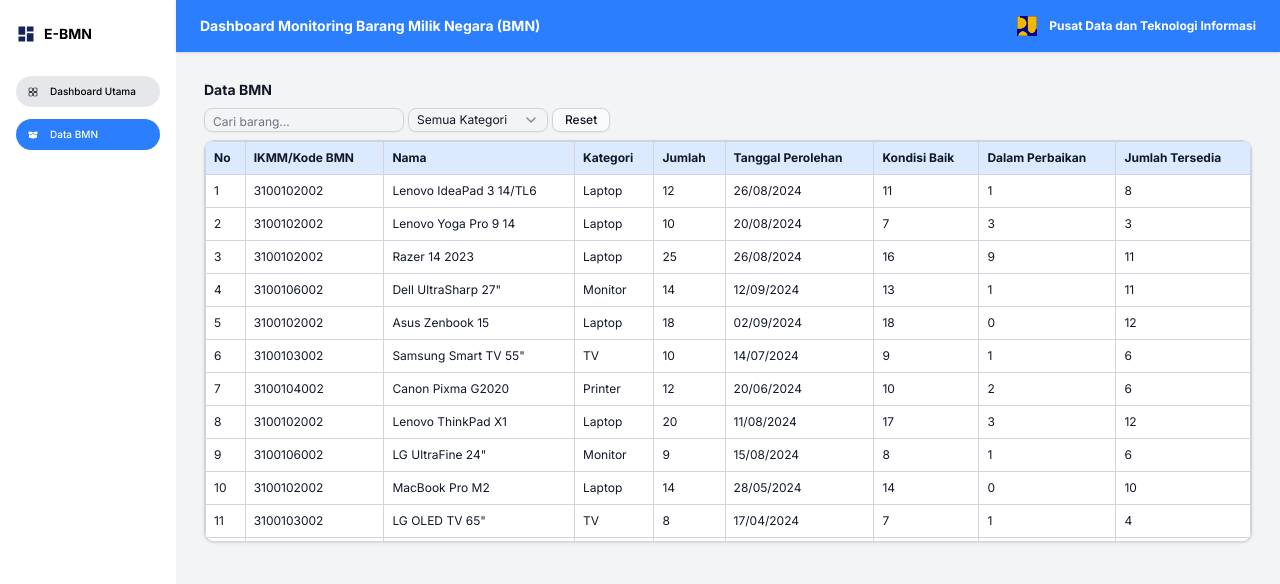
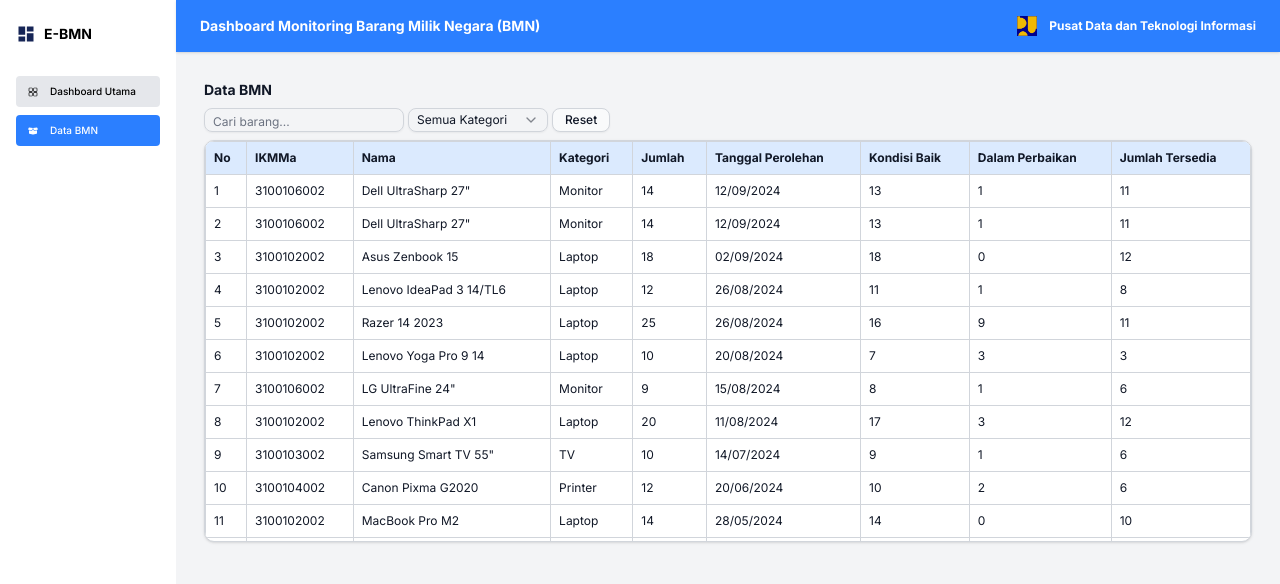
Before and after one commit to NayyaraMarshall/bmn-dashboard, a Next.js app: page /user/bmn in a window 1280 px wide. Shown: the top 584 px of the page. Built offline with nearby package versions, Linux system fonts and the light colour scheme.

Commit message:
implemented sorting data for each pages and added "add" button

```diff
--- a/app/admin/bmn/page.tsx
+++ b/app/admin/bmn/page.tsx
@@ -3,8 +3,8 @@
 import { useState } from "react";
 import { Input } from "@/components/ui/input";
 import { Button } from "@/components/ui/button";
-import {Select, SelectContent, SelectItem, SelectTrigger,SelectValue} from "@/components/ui/select";
-import { MdDeleteOutline, MdOutlineModeEdit  } from "react-icons/md";
+import { Select, SelectContent, SelectItem, SelectTrigger, SelectValue } from "@/components/ui/select";
+import { MdDeleteOutline, MdOutlineModeEdit } from "react-icons/md";
 
 import { dataBMN } from "@/data/dataBMN";
 
@@ -12,17 +12,33 @@
   const [search, setSearch] = useState("");
   const [kategori, setKategori] = useState("all");
 
-  const filteredData = dataBMN.filter((item) => {
+  // Sort
+  const sortedData = [...dataBMN].sort((a, b) => {
+    const [dayA, monthA, yearA] = a.tanggalPerolehan.split("/");
+    const [dayB, monthB, yearB] = b.tanggalPerolehan.split("/");
+
+    const dateA = new Date(`${yearA}-${monthA}-${dayA}`);
+    const dateB = new Date(`${yearB}-${monthB}-${dayB}`);
+
+    return dateB.getTime() - dateA.getTime(); // terbaru di atas
+  });
+
+  // Filter
+  const filteredData = sortedData.filter((item) => {
     const matchSearch = item.namaBarang.toLowerCase().includes(search.toLowerCase());
     const matchKategori = kategori === "all" || item.kategori === kategori;
     return matchSearch && matchKategori;
   });
 
   return (
-    <div className="p-1 space-y-2">
+    <div className="p-2 space-y-2">
       {/* Header */}
-  <h1 className="pt-0 pb-0 text-sm font-bold">Data BMN</h1>
+      <h1 className="pt-0 pb-0 text-xs font-bold">Data BMN</h1>
 
+      {/* Search + Filter + Reset + Add */}
+      <div className="flex items-center justify-between">
+
+        {/* Search, Filter, Reset */}
         <div className="flex flex-wrap items-center gap-1">
           {/* Search */}
           <Input
@@ -54,13 +70,25 @@
               setSearch("");
               setKategori("all");
             }}
-    >Reset
+          >
+            Reset
           </Button>
         </div>
 
+        {/* Add Button */}
+        <Button
+          variant="default"
+          className="cursor-pointer text-xs h-[24px] px-3 bg-blue-600 hover:bg-blue-700 text-white"
+          onClick={() => console.log("Tambah BMN")}
+        >
+          + Add
+        </Button>
+      </div>
+
+
       {/* Table */}
       <div className="bg-white pb-0 rounded-lg shadow border overflow-x-auto">
-        <div className="max-h-[400px] overflow-y-auto">
+        <div className="max-h-[400px] max-w-[1035px] overflow-y-auto">
           <table className="w-full text-xs border-collapse">
             <thead className="bg-blue-100 text-left sticky top-0 z-10">
               <tr>
@@ -90,16 +118,11 @@
                   <td className="border p-2">{item.kondisiBaik - item.dipinjam}</td>
                   <td className="border p-2 text-center">
                     {/* tombol edit */}
-                    <button
-                      className="cursor-pointer rounded bg-gray-300 p-1 text-gray-500 hover:text-white hover:bg-blue-600"
-                    >
+                    <button className="cursor-pointer rounded bg-gray-300 p-1 text-gray-500 hover:text-white hover:bg-blue-600">
                       <MdOutlineModeEdit className="text-lg" />
                     </button>
-
                     {/* tombol delete */}
-                    <button
-                      className="cursor-pointer rounded bg-gray-300 p-1 text-gray-500 hover:text-white hover:bg-red-600 mx-1"
-                    >
+                    <button className="cursor-pointer rounded bg-gray-300 p-1 text-gray-500 hover:text-white hover:bg-red-600 mx-1">
                       <MdDeleteOutline className="text-lg" />
                     </button>
                   </td>
--- a/app/admin/peminjaman/page.tsx
+++ b/app/admin/peminjaman/page.tsx
@@ -14,12 +14,23 @@
 
 import { dataPeminjaman } from "@/data/dataPeminjaman";
 
+function parseDateDMY(dateStr: string): Date {
+  const [day, month, year] = dateStr.split("/").map(Number);
+  return new Date(year, month - 1, day);
+}
+
+const sortedData = [...dataPeminjaman].sort((a, b) => {
+  const dateA = parseDateDMY(a.tanggalPinjam);
+  const dateB = parseDateDMY(b.tanggalPinjam);
+  return dateB.getTime() - dateA.getTime();
+});
+
 export default function DataPeminjamanAdminPage() {
   const [search, setSearch] = useState("");
   const [status, setStatus] = useState("all");
 
-  // filter data
-  const filteredData = dataPeminjaman.filter((item) => {
+  // Filter data setelah disortir
+  const filteredData = sortedData.filter((item) => {
     const matchSearch = item.namaPeminjam
       .toLowerCase()
       .includes(search.toLowerCase());
@@ -28,11 +39,14 @@
   });
 
   return (
-    <div className="p-1 space-y-2">
+    <div className="p-2 space-y-2">
       {/* Header */}
-      <h1 className="pt-0 pb-0 text-sm font-bold">Data Peminjaman</h1>
+      <h1 className="pt-0 pb-0 text-xs font-bold">Data Peminjaman</h1>
 
-      {/* Filter bar */}
+      {/* Search + Filter + Reset + Add */}
+      <div className="flex items-center justify-between">
+
+      {/* Search, Filter, Reset */}
       <div className="flex flex-wrap items-center gap-1">
         {/* Search */}
         <Input
@@ -70,29 +84,37 @@
           onClick={() => {
             setSearch("");
             setStatus("all");
-          }}
-        >
-          Reset
+          }}>Reset
+        </Button>
+        </div>
+
+        {/* Add Button */}
+        <Button
+          variant="default"
+          className="cursor-pointer text-xs h-[24px] px-3 bg-blue-600 hover:bg-blue-700 rounded-[1vw] text-white"
+          onClick={() => console.log("Tambah BMN")}
+        >+ Add
         </Button>
       </div>
 
       {/* Table */}
       <div className="bg-white pb-0 rounded-lg shadow border overflow-x-auto">
-        <div className="max-h-[400px] overflow-y-auto">
+        <div className="max-h-[400px] max-w-[1035px] overflow-y-auto">
           <table className="w-full text-xs border-collapse">
             <thead className="bg-blue-100 text-left sticky top-0 z-10">
               <tr>
                 <th className="border p-2">No</th>
-                <th className="border p-2">Nomor Peminjaman</th>
-                <th className="border p-2">Nama Peminjam</th>
-                <th className="border p-2">Status Pegawai</th>
-                <th className="border p-2">NIP</th>
+                <th className="border p-2 min-w-[135px]">Nomor Peminjaman</th>
+                <th className="border p-2 min-w-[120px]">Nama Peminjam</th>
+                <th className="border p-2 min-w-[110px]">Status Pegawai</th>
+                <th className="border p-2 min-w-[110px]">NIP</th>
                 <th className="border p-2">IKMM</th>
-                <th className="border p-2">Nama Barang</th>
+                <th className="border p-2 min-w-[110px]">Nama Barang</th>
+                <th className="border p-2">Kategori</th>
                 <th className="border p-2">Jumlah</th>
-                <th className="border p-2">Tanggal Pinjam</th>
-                <th className="border p-2">Tanggal Kembali</th>
-                <th className="border p-2">Keterangan</th>
+                <th className="border p-2 min-w-[110px]">Tanggal Pinjam</th>
+                <th className="border p-2 min-w-[115px]">Tanggal Kembali</th>
+                <th className="border p-2 min-w-[120px]">Keterangan</th>
                 <th className="border p-2">Status</th>
                 <th className="border p-2 text-center">Action</th>
               </tr>
@@ -107,6 +129,7 @@
                   <td className="border p-2">{item.nip}</td>
                   <td className="border p-2">{item.ikmm}</td>
                   <td className="border p-2">{item.namaBarang}</td>
+                  <td className="border p-2">{item.kategori}</td>
                   <td className="border p-2">{item.jumlahPinjam}</td>
                   <td className="border p-2">{item.tanggalPinjam}</td>
                   <td className="border p-2">
--- a/app/user/bmn/page.tsx
+++ b/app/user/bmn/page.tsx
@@ -3,7 +3,7 @@
 import { useState } from "react";
 import { Input } from "@/components/ui/input";
 import { Button } from "@/components/ui/button";
-import {Select, SelectContent, SelectItem, SelectTrigger,SelectValue} from "@/components/ui/select";
+import { Select, SelectContent, SelectItem, SelectTrigger, SelectValue } from "@/components/ui/select";
 
 import { dataBMN } from "@/data/dataBMN";
 
@@ -11,7 +11,18 @@
   const [search, setSearch] = useState("");
   const [kategori, setKategori] = useState("all");
 
-  const filteredData = dataBMN.filter((item) => {
+  // 🔹 Urutkan data dulu berdasarkan tanggalPerolehan terbaru
+  const sortedData = [...dataBMN].sort((a, b) => {
+    const [dayA, monthA, yearA] = a.tanggalPerolehan.split("/");
+    const [dayB, monthB, yearB] = b.tanggalPerolehan.split("/");
+
+    const dateA = new Date(`${yearA}-${monthA}-${dayA}`);
+    const dateB = new Date(`${yearB}-${monthB}-${dayB}`);
+
+    return dateB.getTime() - dateA.getTime();
+  });
+
+  const filteredData = sortedData.filter((item) => {
     const matchSearch = item.namaBarang.toLowerCase().includes(search.toLowerCase());
     const matchKategori = kategori === "all" || item.kategori === kategori;
     return matchSearch && matchKategori;
@@ -53,10 +64,11 @@
             setSearch("");
             setKategori("all");
           }}
-    >Reset
+        >
+          Reset
         </Button>
+      </div>
 
-  </div>
       {/* Table */}
       <div className="bg-white pb-0 rounded-lg shadow border overflow-x-auto">
         <div className="max-h-[400px] overflow-y-auto">
@@ -64,7 +76,7 @@
             <thead className="bg-blue-100 text-left sticky top-0 z-10">
               <tr>
                 <th className="border p-2">No</th>
-                <th className="border p-2">IKMM/Kode BMN</th>
+                <th className="border p-2">IKMMa</th>
                 <th className="border p-2">Nama</th>
                 <th className="border p-2">Kategori</th>
                 <th className="border p-2">Jumlah</th>
--- a/components/Sidebar.tsx
+++ b/components/Sidebar.tsx
@@ -35,7 +35,7 @@
               <li key={item.href}>
                 <Link
                   href={item.href}
-                  className={`text-[10px] mb-3 flex font-medium items-center gap-3 block py-2 px-3 rounded-[2vw] transition-colors ${
+                  className={`text-[10px] mb-2 flex font-medium items-center gap-3 block py-2 px-3 rounded transition-colors ${
                     pathname === item.href
                       ? activeColor
                       : "bg-gray-200 " + hoverColor
--- a/data/dataPeminjaman.ts
+++ b/data/dataPeminjaman.ts
@@ -1,19 +1,3 @@
-export type Peminjaman = {
-  idPeminjaman: number;
-  nomorPeminjaman: string;
-  namaPeminjam: string;
-  statusPegawai: string;
-  nip: string;
-  ikmm: number;
-  namaBarang: string;
-  jumlahPinjam: number;
-  tanggalPinjam: string;
-  tanggalKembali: string | null;
-  tujuan: string;
-  keterangan: string;
-  statusPeminjaman: string;
-};
-
 export const dataPeminjaman = [
   {
     idPeminjaman: 1,
@@ -23,21 +7,23 @@
     nip: "112345678909876543",
     ikmm: 3100102002,
     namaBarang: "Lenovo IdeaPad 3 14/TL6",
+    kategori: "Laptop",
     jumlahPinjam: 1,
     tanggalPinjam: "19/08/2025",
     tanggalKembali: null,
     tujuan: "Operasional Kantor",
-    keterangan: "Paket: Laptop + Charger",
+    keterangan: "Laptop + Charger",
     statusPeminjaman: "Aktif",
   },
   {
     idPeminjaman: 2,
     nomorPeminjaman: "71/BDI-TB/I/2024",
     namaPeminjam: "Andi Pratama",
-    statusPegawai: "Pegawai Tetap",
+    statusPegawai: "PNS",
     nip: "198765432109876543",
     ikmm: 3100103002,
     namaBarang: "Samsung Smart TV 55\"",
+    kategori: "TV",
     jumlahPinjam: 1,
     tanggalPinjam: "21/08/2025",
     tanggalKembali: null,
@@ -49,10 +35,11 @@
     idPeminjaman: 3,
     nomorPeminjaman: "72/BDI-TB/I/2024",
     namaPeminjam: "Budi Santoso",
-    statusPegawai: "Magang",
+    statusPegawai: "PPPK",
     nip: "212345678901234567",
     ikmm: 3100104002,
     namaBarang: "Canon Pixma G2020",
+    kategori: "Printer",
     jumlahPinjam: 1,
     tanggalPinjam: "10/07/2025",
     tanggalKembali: "12/07/2025",
@@ -64,10 +51,11 @@
     idPeminjaman: 4,
     nomorPeminjaman: "73/BDI-TB/I/2024",
     namaPeminjam: "Clara Wijaya",
-    statusPegawai: "Pegawai Kontrak",
+    statusPegawai: "KI",
     nip: "323456789012345678",
     ikmm: 3100105002,
     namaBarang: "Epson EB-X41",
+    kategori: "Proyektor",
     jumlahPinjam: 2,
     tanggalPinjam: "05/08/2025",
     tanggalKembali: null,
@@ -79,30 +67,32 @@
     idPeminjaman: 5,
     nomorPeminjaman: "74/BDI-TB/I/2024",
     namaPeminjam: "Dewi Anggraini",
-    statusPegawai: "Pegawai Tetap",
+    statusPegawai: "PNS",
     nip: "434567890123456789",
     ikmm: 3100102002,
     namaBarang: "MacBook Pro M2",
+    kategori: "Laptop",
     jumlahPinjam: 1,
     tanggalPinjam: "15/07/2025",
     tanggalKembali: "20/07/2025",
     tujuan: "Pembuatan Laporan",
-    keterangan: "Laptop lengkap tas",
+    keterangan: "Laptop + tas",
     statusPeminjaman: "Selesai",
   },
   {
     idPeminjaman: 6,
     nomorPeminjaman: "75/BDI-TB/I/2024",
     namaPeminjam: "Eka Saputra",
-    statusPegawai: "Pegawai Tetap",
+    statusPegawai: "PNS",
     nip: "545678901234567890",
     ikmm: 3100102002,
     namaBarang: "Asus Zenbook 15",
+    kategori: "Laptop",
     jumlahPinjam: 1,
     tanggalPinjam: "01/08/2025",
     tanggalKembali: null,
     tujuan: "Operasional Proyek",
-    keterangan: "Laptop dengan charger",
+    keterangan: "Laptop + charger",
     statusPeminjaman: "Aktif",
   },
   {
@@ -113,6 +103,7 @@
     nip: "656789012345678901",
     ikmm: 3100102002,
     namaBarang: "Razer 14 2023",
+    kategori: "Laptop",
     jumlahPinjam: 1,
     tanggalPinjam: "28/06/2025",
     tanggalKembali: "02/07/2025",
@@ -124,10 +115,11 @@
     idPeminjaman: 8,
     nomorPeminjaman: "77/BDI-TB/I/2024",
     namaPeminjam: "Gita Maharani",
-    statusPegawai: "Pegawai Kontrak",
+    statusPegawai: "KI",
     nip: "767890123456789012",
     ikmm: 3100104002,
     namaBarang: "HP LaserJet Pro M15",
+    kategori: "Printer",
     jumlahPinjam: 1,
     tanggalPinjam: "02/09/2025",
     tanggalKembali: null,
@@ -139,10 +131,11 @@
     idPeminjaman: 9,
     nomorPeminjaman: "78/BDI-TB/I/2024",
     namaPeminjam: "Hari Prasetyo",
-    statusPegawai: "Pegawai Tetap",
+    statusPegawai: "PPPK",
     nip: "878901234567890123",
     ikmm: 3100103002,
     namaBarang: "LG OLED TV 65\"",
+    kategori: "TV",
     jumlahPinjam: 1,
     tanggalPinjam: "30/07/2025",
     tanggalKembali: "01/08/2025",
@@ -154,10 +147,11 @@
     idPeminjaman: 10,
     nomorPeminjaman: "79/BDI-TB/I/2024",
     namaPeminjam: "Indah Permata",
-    statusPegawai: "Pegawai Tetap",
+    statusPegawai: "PNS",
     nip: "989012345678901234",
     ikmm: 3100105002,
     namaBarang: "BenQ MW535",
+    kategori: "Proyektor",
     jumlahPinjam: 1,
     tanggalPinjam: "25/08/2025",
     tanggalKembali: null,
@@ -173,6 +167,7 @@
     nip: "090123456789012345",
     ikmm: 3100102002,
     namaBarang: "Lenovo ThinkPad X1",
+    kategori: "Laptop",
     jumlahPinjam: 1,
     tanggalPinjam: "10/08/2025",
     tanggalKembali: "12/08/2025",
@@ -184,10 +179,11 @@
     idPeminjaman: 12,
     nomorPeminjaman: "81/BDI-TB/I/2024",
     namaPeminjam: "Karin Lestari",
-    statusPegawai: "Pegawai Tetap",
+    statusPegawai: "PNS",
     nip: "101234567890123456",
     ikmm: 3100102002,
     namaBarang: "Lenovo Yoga Pro 9 14",
+    kategori: "Laptop",
     jumlahPinjam: 1,
     tanggalPinjam: "12/09/2025",
     tanggalKembali: null,
@@ -199,10 +195,11 @@
     idPeminjaman: 13,
     nomorPeminjaman: "82/BDI-TB/I/2024",
     namaPeminjam: "Lukman Hakim",
-    statusPegawai: "Pegawai Kontrak",
+    statusPegawai: "KI",
     nip: "111234567890123456",
     ikmm: 3100102002,
     namaBarang: "Lenovo IdeaPad 3 14/TL6",
+    kategori: "Laptop",
     jumlahPinjam: 2,
     tanggalPinjam: "18/09/2025",
     tanggalKembali: null,
```
Lines whose indentation alone changed are shown as unchanged.
